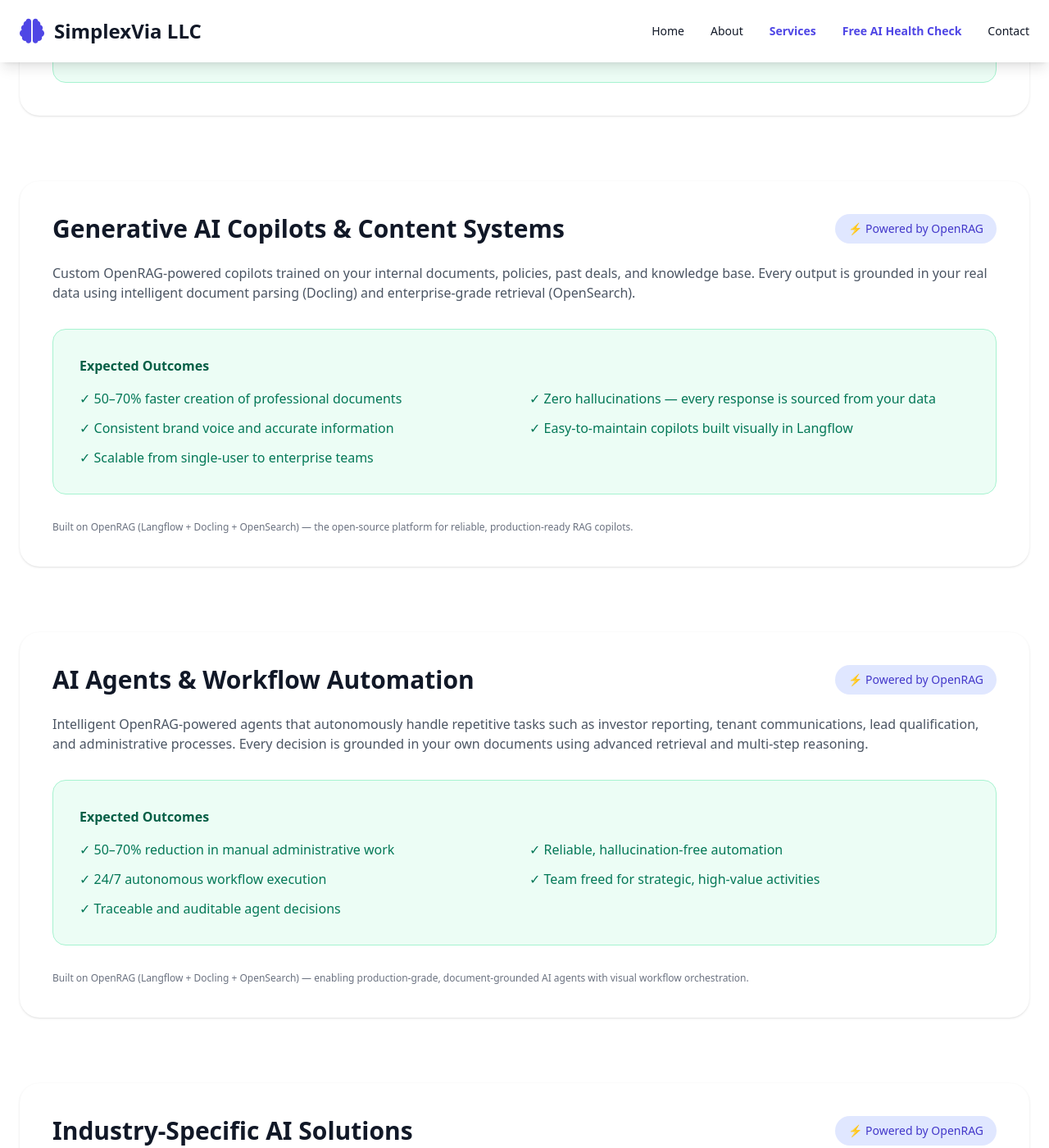
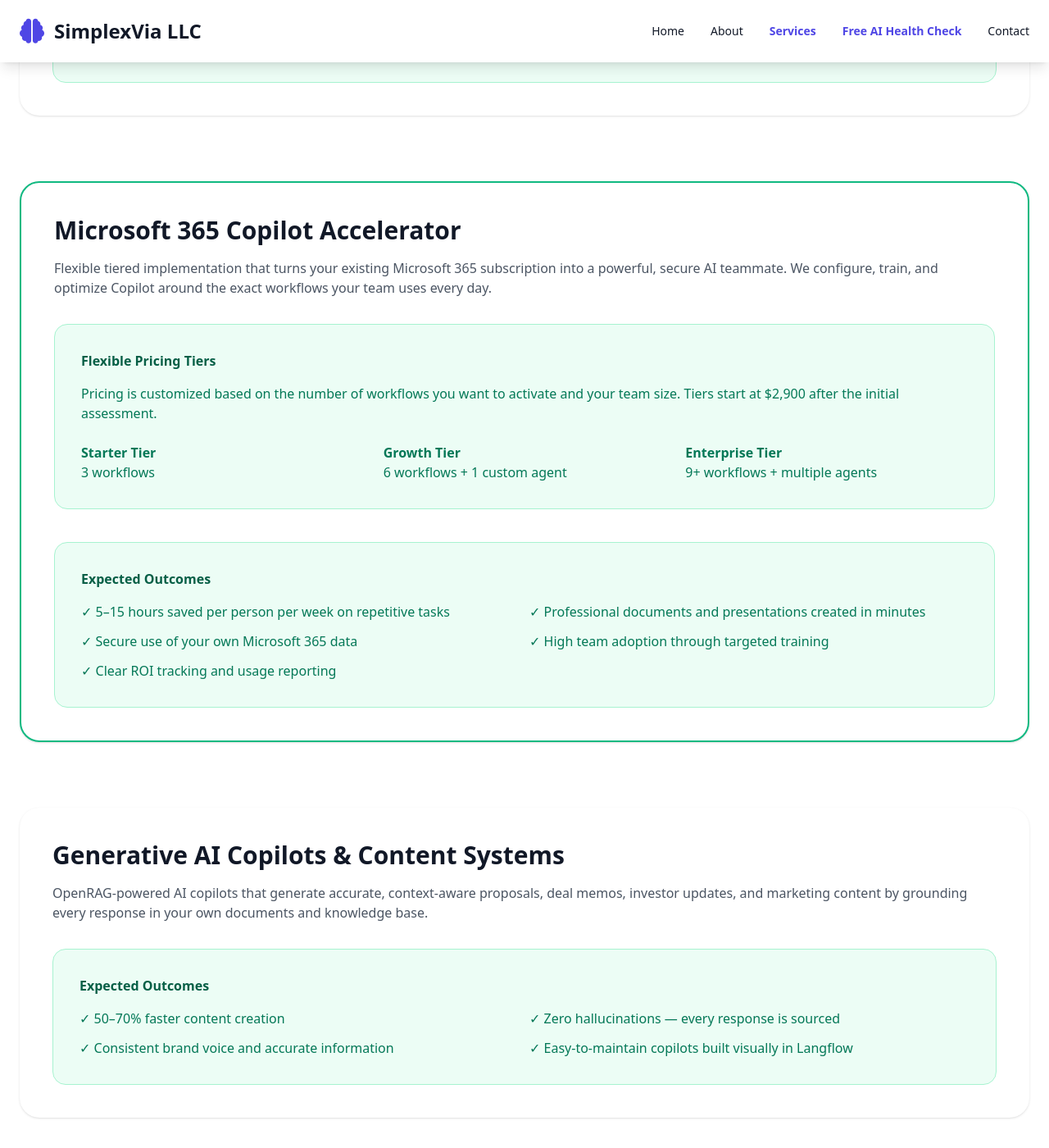
Before and after one commit to simplexvia/cs-website, a Jekyll site: the page docs/services-detail.html, which Jekyll copies as it is, in a window 1280 px wide and 1400 px high, scrolled down 670 px. Shown: the whole window at 82% size. Built offline with Jekyll 4.4.1, drawn with Linux system fonts in a browser that asks for light colours; nearby versions of some CDN libraries; some of the changed text lies outside the part shown.

Commit message:
addec new MS-365-Copilot accelerator service

```diff
--- a/docs/services-detail.html
+++ b/docs/services-detail.html
@@ -28,14 +28,20 @@
 
   <div class="max-w-7xl mx-auto px-6 py-20">
     <h1 class="text-5xl font-bold mb-8 text-center">Service Details</h1>
-    <p class="text-center text-xl text-gray-600 mb-16">Practical AI adoption and custom digital products designed for real business results</p>
+    <p class="text-center text-xl text-gray-600 mb-16">
+      Practical AI adoption, Microsoft 365 optimization, and custom digital products designed for real business results.
+    </p>
 
     <!-- AI Services -->
     <h2 class="text-4xl font-semibold mb-12 text-center border-b pb-4">AI Services</h2>
 
+    <!-- 1. AI Readiness Assessment -->
     <div id="readiness" class="mb-20 bg-white p-10 rounded-3xl shadow">
       <h2 class="text-3xl font-bold mb-4">AI Readiness Assessment & Strategy Roadmap</h2>
-      <p class="text-gray-600 mb-8">Comprehensive 1–2 week assessment that evaluates your current operations, data readiness, team skills, and technology infrastructure, then delivers a prioritized 90-day AI adoption roadmap.</p>
+      <p class="text-gray-600 mb-8">
+        A comprehensive 1–2 week assessment that evaluates your current operations, data readiness, team skills,
+        and technology infrastructure, then delivers a prioritized 90-day AI adoption roadmap.
+      </p>
       <div class="bg-emerald-50 border border-emerald-200 p-8 rounded-2xl">
         <h3 class="font-semibold text-emerald-800 mb-4">Expected Outcomes</h3>
         <ul class="grid md:grid-cols-2 gap-3 text-emerald-700">
@@ -47,87 +53,82 @@
       </div>
     </div>
 
+    <!-- 2. Microsoft 365 Copilot Accelerator -->
+    <div id="copilot365" class="mb-20 bg-white p-10 rounded-3xl shadow border-2 border-emerald-500">
+      <h2 class="text-3xl font-bold mb-4">Microsoft 365 Copilot Accelerator</h2>
+      <p class="text-gray-600 mb-8">
+        Flexible tiered implementation that turns your existing Microsoft 365 subscription into a powerful,
+        secure AI teammate. We configure, train, and optimize Copilot around the exact workflows your team uses every day.
+      </p>
+
+      <div class="bg-emerald-50 border border-emerald-200 p-8 rounded-2xl mb-10">
+        <h3 class="font-semibold text-emerald-800 mb-4">Flexible Pricing Tiers</h3>
+        <p class="text-emerald-700 mb-6">
+          Pricing is customized based on the number of workflows you want to activate and your team size.
+          Tiers start at $2,900 after the initial assessment.
+        </p>
+        <ul class="grid md:grid-cols-3 gap-6 text-emerald-700">
+          <li><strong>Starter Tier</strong><br>3 workflows</li>
+          <li><strong>Growth Tier</strong><br>6 workflows + 1 custom agent</li>
+          <li><strong>Enterprise Tier</strong><br>9+ workflows + multiple agents</li>
+        </ul>
+      </div>
+
+      <div class="bg-emerald-50 border border-emerald-200 p-8 rounded-2xl">
+        <h3 class="font-semibold text-emerald-800 mb-4">Expected Outcomes</h3>
+        <ul class="grid md:grid-cols-2 gap-3 text-emerald-700">
+          <li>✓ 5–15 hours saved per person per week on repetitive tasks</li>
+          <li>✓ Professional documents and presentations created in minutes</li>
+          <li>✓ Secure use of your own Microsoft 365 data</li>
+          <li>✓ High team adoption through targeted training</li>
+          <li>✓ Clear ROI tracking and usage reporting</li>
+        </ul>
+      </div>
+    </div>
+
+    <!-- 3. Generative AI Copilots -->
     <div id="copilots" class="mb-20 bg-white p-10 rounded-3xl shadow">
-      <div class="flex justify-between items-start mb-6">
-        <h2 class="text-3xl font-bold">Generative AI Copilots & Content Systems</h2>
-        <span class="bg-indigo-100 text-indigo-700 text-sm font-medium px-4 py-2 rounded-full flex items-center gap-2">
-          ⚡ Powered by OpenRAG
-        </span>
-      </div>
+      <h2 class="text-3xl font-bold mb-4">Generative AI Copilots & Content Systems</h2>
       <p class="text-gray-600 mb-8">
-        Custom OpenRAG-powered copilots trained on your internal documents, policies, past deals, and knowledge base.
-        Every output is grounded in your real data using intelligent document parsing (Docling) and enterprise-grade retrieval (OpenSearch).
+        OpenRAG-powered AI copilots that generate accurate, context-aware proposals, deal memos, investor updates,
+        and marketing content by grounding every response in your own documents and knowledge base.
       </p>
       <div class="bg-emerald-50 border border-emerald-200 p-8 rounded-2xl">
         <h3 class="font-semibold text-emerald-800 mb-4">Expected Outcomes</h3>
         <ul class="grid md:grid-cols-2 gap-3 text-emerald-700">
-          <li>✓ 50–70% faster creation of professional documents</li>
-          <li>✓ Zero hallucinations — every response is sourced from your data</li>
+          <li>✓ 50–70% faster content creation</li>
+          <li>✓ Zero hallucinations — every response is sourced</li>
           <li>✓ Consistent brand voice and accurate information</li>
           <li>✓ Easy-to-maintain copilots built visually in Langflow</li>
-          <li>✓ Scalable from single-user to enterprise teams</li>
         </ul>
       </div>
-      <p class="text-xs text-gray-500 mt-8">
-        Built on OpenRAG (Langflow + Docling + OpenSearch) — the open-source platform for reliable, production-ready RAG copilots.
-      </p>
     </div>
 
+    <!-- 4. AI Agents -->
     <div id="agents" class="mb-20 bg-white p-10 rounded-3xl shadow">
-      <div class="flex justify-between items-start mb-6">
-        <h2 class="text-3xl font-bold">AI Agents & Workflow Automation</h2>
-        <span class="bg-indigo-100 text-indigo-700 text-sm font-medium px-4 py-2 rounded-full flex items-center gap-2">
-          ⚡ Powered by OpenRAG
-        </span>
-      </div>
+      <h2 class="text-3xl font-bold mb-4">AI Agents & Autonomous Workflow Automation</h2>
       <p class="text-gray-600 mb-8">
-        Intelligent OpenRAG-powered agents that autonomously handle repetitive tasks such as investor reporting,
-        tenant communications, lead qualification, and administrative processes.
-        Every decision is grounded in your own documents using advanced retrieval and multi-step reasoning.
+        Intelligent AI agents that autonomously handle repetitive tasks such as reporting, communications,
+        and workflow processes using reliable retrieval and reasoning.
       </p>
       <div class="bg-emerald-50 border border-emerald-200 p-8 rounded-2xl">
         <h3 class="font-semibold text-emerald-800 mb-4">Expected Outcomes</h3>
         <ul class="grid md:grid-cols-2 gap-3 text-emerald-700">
-          <li>✓ 50–70% reduction in manual administrative work</li>
-          <li>✓ Reliable, hallucination-free automation</li>
-          <li>✓ 24/7 autonomous workflow execution</li>
-          <li>✓ Team freed for strategic, high-value activities</li>
-          <li>✓ Traceable and auditable agent decisions</li>
+          <li>✓ 50–70% reduction in manual work</li>
+          <li>✓ 24/7 automated execution</li>
+          <li>✓ Improved accuracy and consistency</li>
+          <li>✓ Team freed for strategic activities</li>
         </ul>
       </div>
-      <p class="text-xs text-gray-500 mt-8">
-        Built on OpenRAG (Langflow + Docling + OpenSearch) — enabling production-grade, document-grounded AI agents with visual workflow orchestration.
-      </p>
     </div>
 
-    <div id="industry" class="mb-20 bg-white p-10 rounded-3xl shadow">
-      <div class="flex justify-between items-start mb-6">
-        <h2 class="text-3xl font-bold">Industry-Specific AI Solutions</h2>
-        <span class="bg-indigo-100 text-indigo-700 text-sm font-medium px-4 py-2 rounded-full flex items-center gap-2">
-          ⚡ Powered by OpenRAG
-        </span>
-      </div>
-      <p class="text-gray-600 mb-8">
-        Tailored OpenRAG-powered AI solutions built specifically for your industry workflows and documents.
-        We rapidly create accurate, production-ready RAG applications and agents using your domain knowledge.
-      </p>
-      <div class="bg-emerald-50 border border-emerald-200 p-8 rounded-2xl">
-        <h3 class="font-semibold text-emerald-800 mb-4">Expected Outcomes</h3>
-        <ul class="grid md:grid-cols-2 gap-3 text-emerald-700">
-          <li>✓ Faster time-to-value with domain-specific AI</li>
-          <li>✓ Solutions built for your exact workflows</li>
-          <li>✓ Higher accuracy and relevance</li>
-          <li>✓ Competitive advantage in your niche</li>
-        </ul>
-      </div>
-      <p class="text-xs text-gray-500 mt-8">
-        Built on OpenRAG (Langflow + Docling + OpenSearch) — enabling rapid delivery of highly accurate, industry-specific AI solutions.
-      </p>
-    </div>
-
+    <!-- 5. Predictive Analytics -->
     <div id="predictive" class="mb-20 bg-white p-10 rounded-3xl shadow">
       <h2 class="text-3xl font-bold mb-4">Predictive Analytics & Demand Forecasting</h2>
-      <p class="text-gray-600 mb-8">Custom predictive models that deliver accurate forecasts for demand, revenue, occupancy, cash flow, and business performance.</p>
+      <p class="text-gray-600 mb-8">
+        Custom predictive models that deliver accurate forecasts for demand, revenue, occupancy, cash flow,
+        and business performance.
+      </p>
       <div class="bg-emerald-50 border border-emerald-200 p-8 rounded-2xl">
         <h3 class="font-semibold text-emerald-800 mb-4">Expected Outcomes</h3>
         <ul class="grid md:grid-cols-2 gap-3 text-emerald-700">
@@ -138,53 +139,45 @@
       </div>
     </div>
 
-    <div id="training" class="mb-20 bg-white p-10 rounded-3xl shadow">
-      <h2 class="text-3xl font-bold mb-4">AI Employee Training & Change Management</h2>
-      <p class="text-gray-600 mb-8">Comprehensive training programs and change management support to help your team adopt AI tools effectively.</p>
-      <div class="bg-emerald-50 border border-emerald-200 p-8 rounded-2xl">
-        <h3 class="font-semibold text-emerald-800 mb-4">Expected Outcomes</h3>
-        <ul class="grid md:grid-cols-2 gap-3 text-emerald-700">
-          <li>✓ High AI adoption rate across your team</li>
-          <li>✓ Reduced resistance to new technology</li>
-          <li>✓ Sustainable internal AI capability</li>
-          <li>✓ Maximized ROI on your AI investments</li>
-        </ul>
-      </div>
-    </div>
-
+    <!-- 6. Managed AI Services -->
     <div id="managed" class="mb-20 bg-white p-10 rounded-3xl shadow">
-      <h2 class="text-3xl font-bold mb-4">Managed AI Services</h2>
-      <p class="text-gray-600 mb-8">Ongoing monitoring, optimization, updates, and expert support to ensure your AI systems continue delivering value.</p>
+      <h2 class="text-3xl font-bold mb-4">Managed AI Services (Subscription)</h2>
+      <p class="text-gray-600 mb-8">
+        Ongoing monitoring, optimization, updates, and expert support to ensure your AI systems continue delivering value.
+      </p>
       <div class="bg-emerald-50 border border-emerald-200 p-8 rounded-2xl">
         <h3 class="font-semibold text-emerald-800 mb-4">Expected Outcomes</h3>
         <ul class="grid md:grid-cols-2 gap-3 text-emerald-700">
           <li>✓ Continuous performance optimization</li>
           <li>✓ Reduced internal maintenance burden</li>
           <li>✓ Reliable, always-on AI systems</li>
-          <li>✓ Regular new feature enhancements</li>
         </ul>
       </div>
     </div>
 
-    <!-- Digital Products -->
+    <!-- Digital Products Section -->
     <h2 class="text-4xl font-semibold mb-12 text-center border-b pb-4 mt-24">Digital Products</h2>
 
     <div id="website" class="mb-20 bg-white p-10 rounded-3xl shadow">
       <h2 class="text-3xl font-bold mb-4">Custom Website Development</h2>
-      <p class="text-gray-600 mb-8">Modern, responsive, and high-performing websites built for conversion and AI integration.</p>
+      <p class="text-gray-600 mb-8">
+        Modern, responsive, and high-performing websites built for conversion and seamless AI integration.
+      </p>
       <div class="bg-emerald-50 border border-emerald-200 p-8 rounded-2xl">
         <h3 class="font-semibold text-emerald-800 mb-4">Expected Outcomes</h3>
         <ul class="grid md:grid-cols-2 gap-3 text-emerald-700">
           <li>✓ Professional, fast-loading website</li>
           <li>✓ Strong SEO and lead generation</li>
-          <li>✓ Easy AI tool integration</li>
+          <li>✓ Easy integration with AI tools</li>
         </ul>
       </div>
     </div>
 
     <div id="software" class="mb-20 bg-white p-10 rounded-3xl shadow">
       <h2 class="text-3xl font-bold mb-4">Custom Software Development</h2>
-      <p class="text-gray-600 mb-8">Bespoke business applications and internal tools designed to your exact workflows.</p>
+      <p class="text-gray-600 mb-8">
+        Bespoke business applications and internal tools designed specifically for your workflows and needs.
+      </p>
       <div class="bg-emerald-50 border border-emerald-200 p-8 rounded-2xl">
         <h3 class="font-semibold text-emerald-800 mb-4">Expected Outcomes</h3>
         <ul class="grid md:grid-cols-2 gap-3 text-emerald-700">
@@ -197,21 +190,27 @@
 
     <div id="mobile" class="mb-20 bg-white p-10 rounded-3xl shadow">
       <h2 class="text-3xl font-bold mb-4">Mobile App Development</h2>
-      <p class="text-gray-600 mb-8">User-friendly iOS and Android mobile applications with optional AI features.</p>
+      <p class="text-gray-600 mb-8">
+        User-friendly iOS and Android mobile applications with optional AI capabilities.
+      </p>
       <div class="bg-emerald-50 border border-emerald-200 p-8 rounded-2xl">
         <h3 class="font-semibold text-emerald-800 mb-4">Expected Outcomes</h3>
         <ul class="grid md:grid-cols-2 gap-3 text-emerald-700">
           <li>✓ Engaging mobile experience</li>
-          <li>✓ iOS & Android compatibility</li>
+          <li>✓ Full iOS and Android compatibility</li>
           <li>✓ Optional AI-powered features</li>
         </ul>
       </div>
     </div>
 
     <!-- Specialized Solutions -->
+    <h2 class="text-4xl font-semibold mb-12 text-center border-b pb-4 mt-24">Specialized Solutions</h2>
+
     <div id="syndication" class="bg-white p-10 rounded-3xl shadow">
       <h2 class="text-3xl font-bold mb-4">Real Estate Syndication AI Accelerator</h2>
-      <p class="text-gray-600">Targeted AI support for multifamily and hospitality syndicators (available upon request).</p>
+      <p class="text-gray-600">
+        Targeted AI support for multifamily and hospitality syndicators (available upon request as a specialized engagement).
+      </p>
     </div>
   </div>
 
```
Also changed, not shown: docs/services.html (+40 -51 lines).
